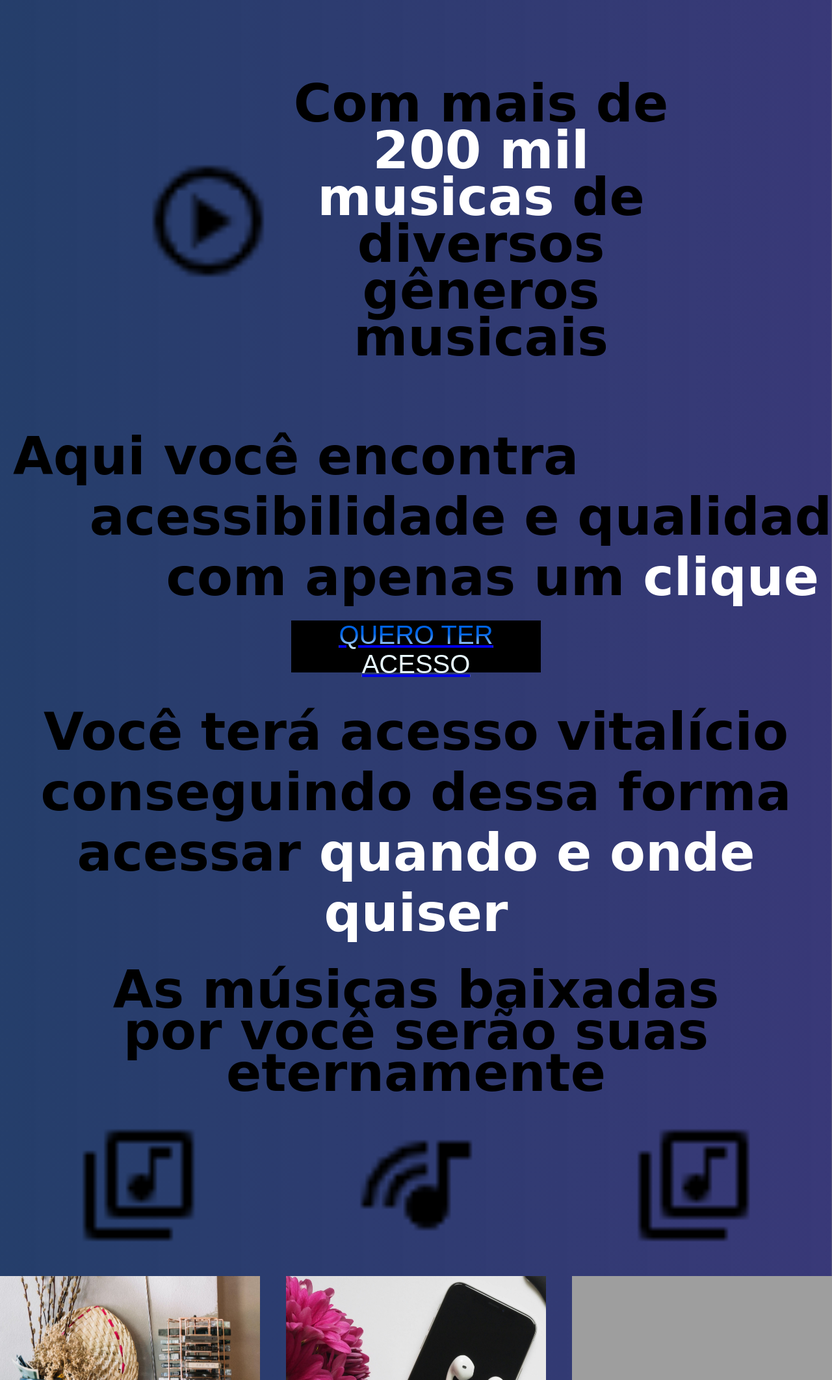
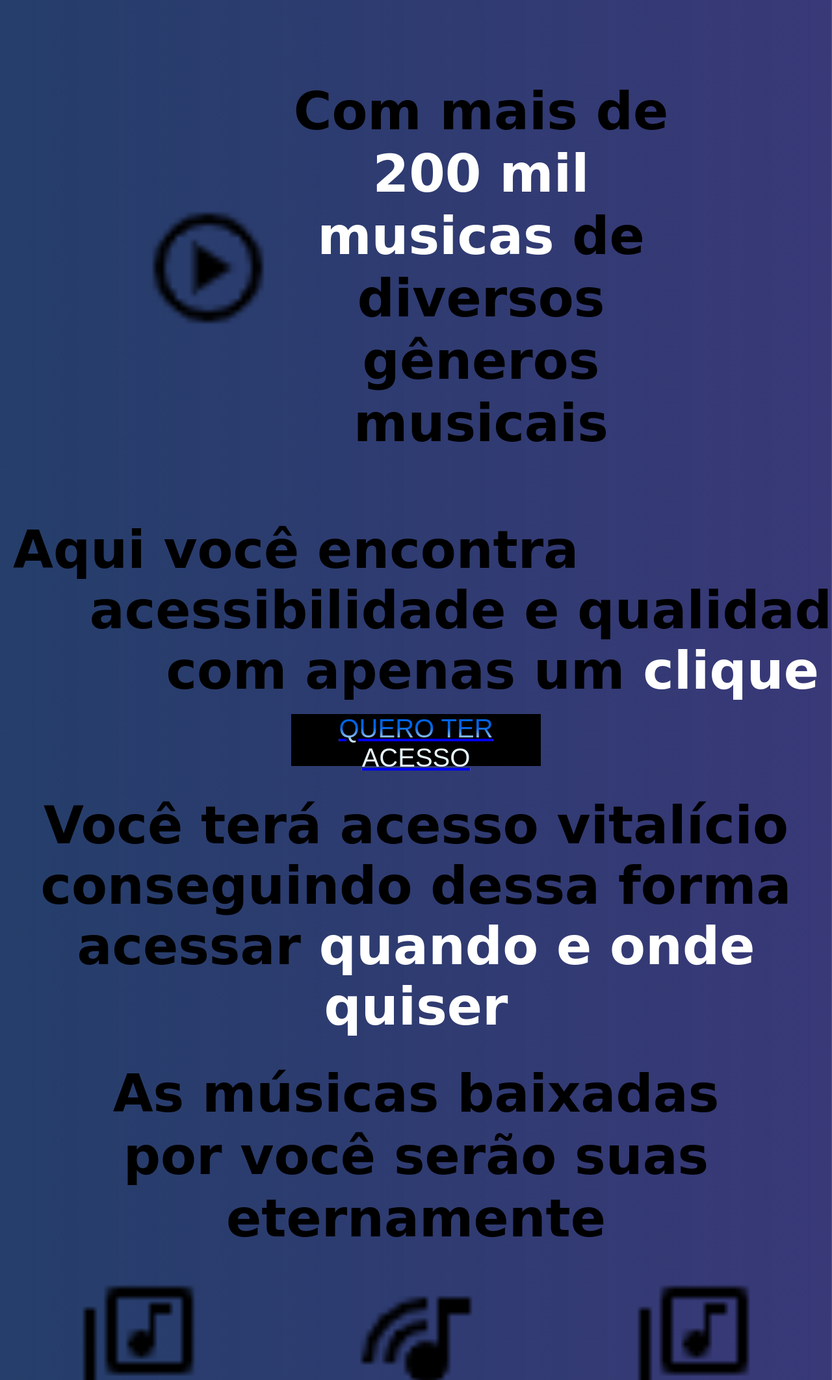
Before and after one commit to kauevette/Projeto-Musica, a plain HTML site: page index.html in a window 1280 px wide. Shown: the part 440-2564 px from the top of the page at 65% size. Drawn offline with nearby package versions, Linux system fonts and the light colour scheme; grey boxes are pictures that could not be loaded; a web font is replaced by a local one.

Commit message:
quarto envio

```diff
--- a/style.css
+++ b/style.css
@@ -94,7 +94,7 @@ body{
     font-size: 5rem;
     font-weight: bold;
     width: 50vw;
-    line-height: 9vh;
+    line-height: 12vh;
 }
 
 .icon2-1{
@@ -189,7 +189,7 @@ body{
 
 .line1-3{
     width: 80%;
-    line-height: 8vh;
+    line-height: 12vh;
 }
 
 .line-principal3{
@@ -344,6 +344,7 @@ body{
 .line26{
     font-family: 'Salsa', cursive;
     text-transform: capitalize;
+    align-items: center;
     font-size: 3rem;
     width: 100%;
     position: relative;
```
